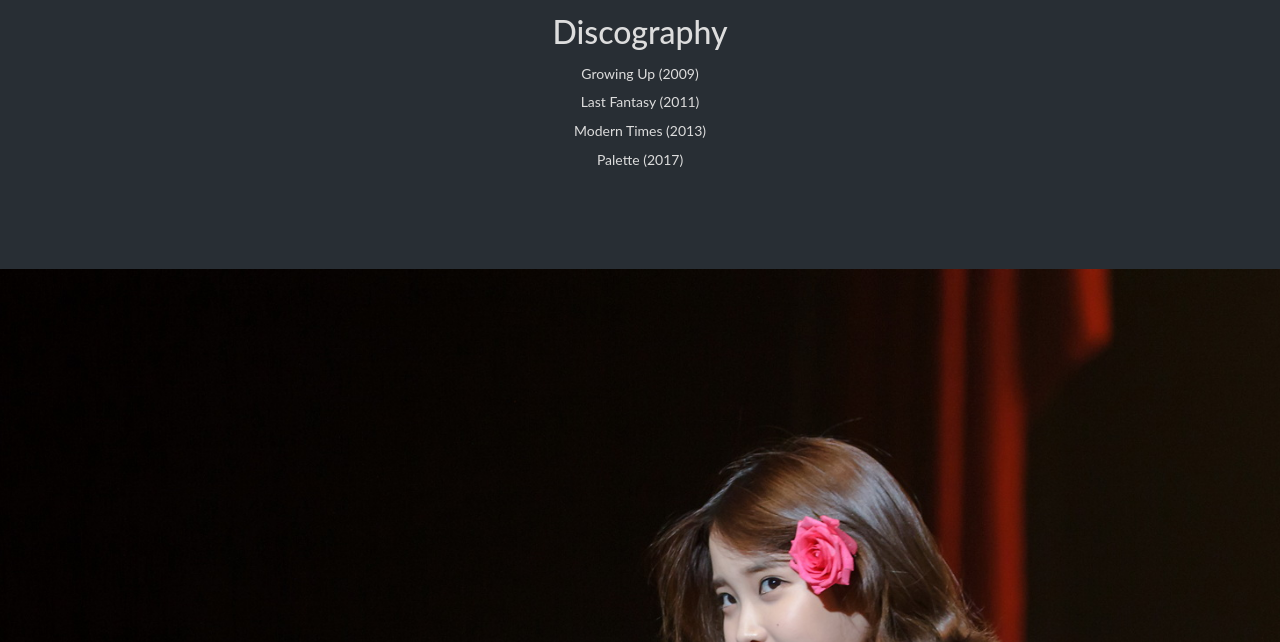
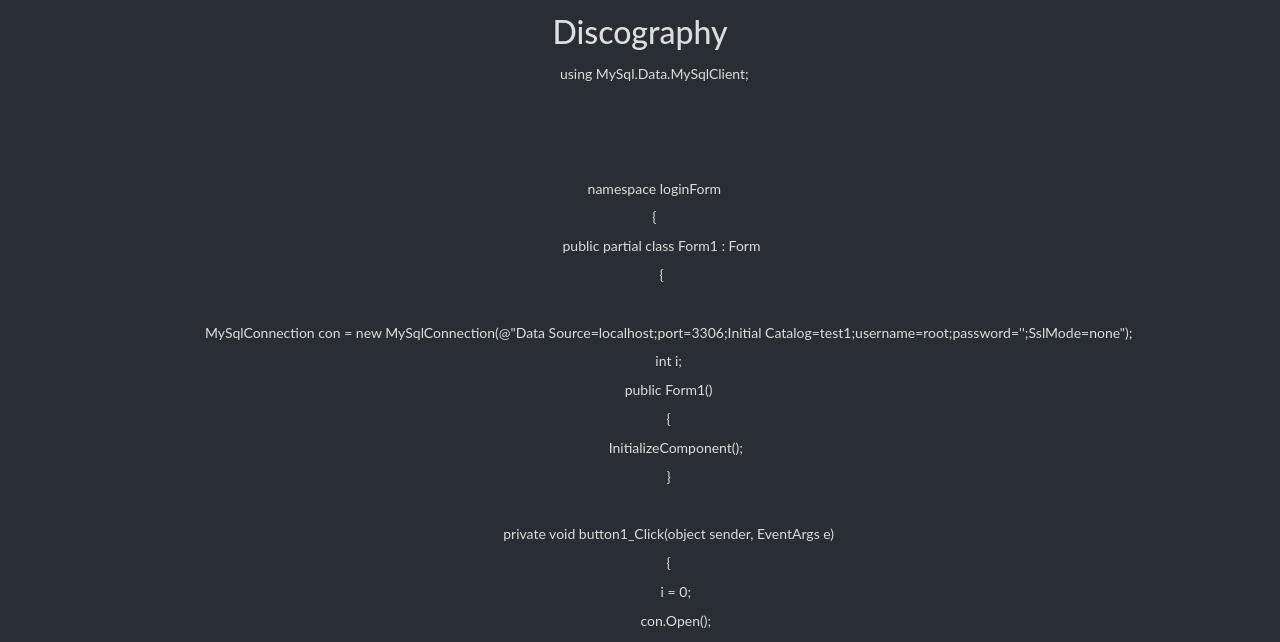
Before and after one commit to one1992/one1992.github.io, a plain HTML site: page index.html in a window 1280 px wide. Shown: the part 2600-3242 px from the top of the page. Drawn offline with nearby package versions, Linux system fonts and the light colour scheme.

Commit message:
something
nothing

```diff
--- a/index.html
+++ b/index.html
@@ -58,10 +58,50 @@
   		</p>
   		<h2>Discography</h2>
   		<pre class="pre">
-Growing Up (2009)
-Last Fantasy (2011)
-Modern Times (2013)
-Palette (2017)
+        using MySql.Data.MySqlClient;
+
+
+
+        namespace loginForm
+        {
+            public partial class Form1 : Form
+            {
+
+                MySqlConnection con = new MySqlConnection(@"Data Source=localhost;port=3306;Initial Catalog=test1;username=root;password='';SslMode=none");
+                int i;
+                public Form1()
+                {
+                    InitializeComponent();
+                }
+
+                private void button1_Click(object sender, EventArgs e)
+                {
+                    i = 0;
+                    con.Open();
+                    MySqlCommand cmd = con.CreateCommand();
+                    cmd.CommandType = CommandType.Text;
+                    cmd.CommandText = "Select * FROM login where username='"+textBox1.Text+"' and password='"+textBox2.Text+"'";
+                    cmd.ExecuteNonQuery();
+                    DataTable dt = new DataTable();
+                    MySqlDataAdapter da = new MySqlDataAdapter(cmd);
+                    da.Fill(dt);
+                    i = Convert.ToInt32(dt.Rows.Count.ToString());
+
+                    if(i==0)
+                    {
+                        incorrect.Text = "Incorrect username or password";
+                    }
+                    else
+                    {
+                        this.Hide();
+                        Form2 fm = new Form2();
+                        fm.Show();
+                    }
+
+                    con.Close();
+                }
+            }
+        }
 		</pre>
   	</section>
   	<div class="pimg4">
```
Also changed, not shown: 1 other file.
